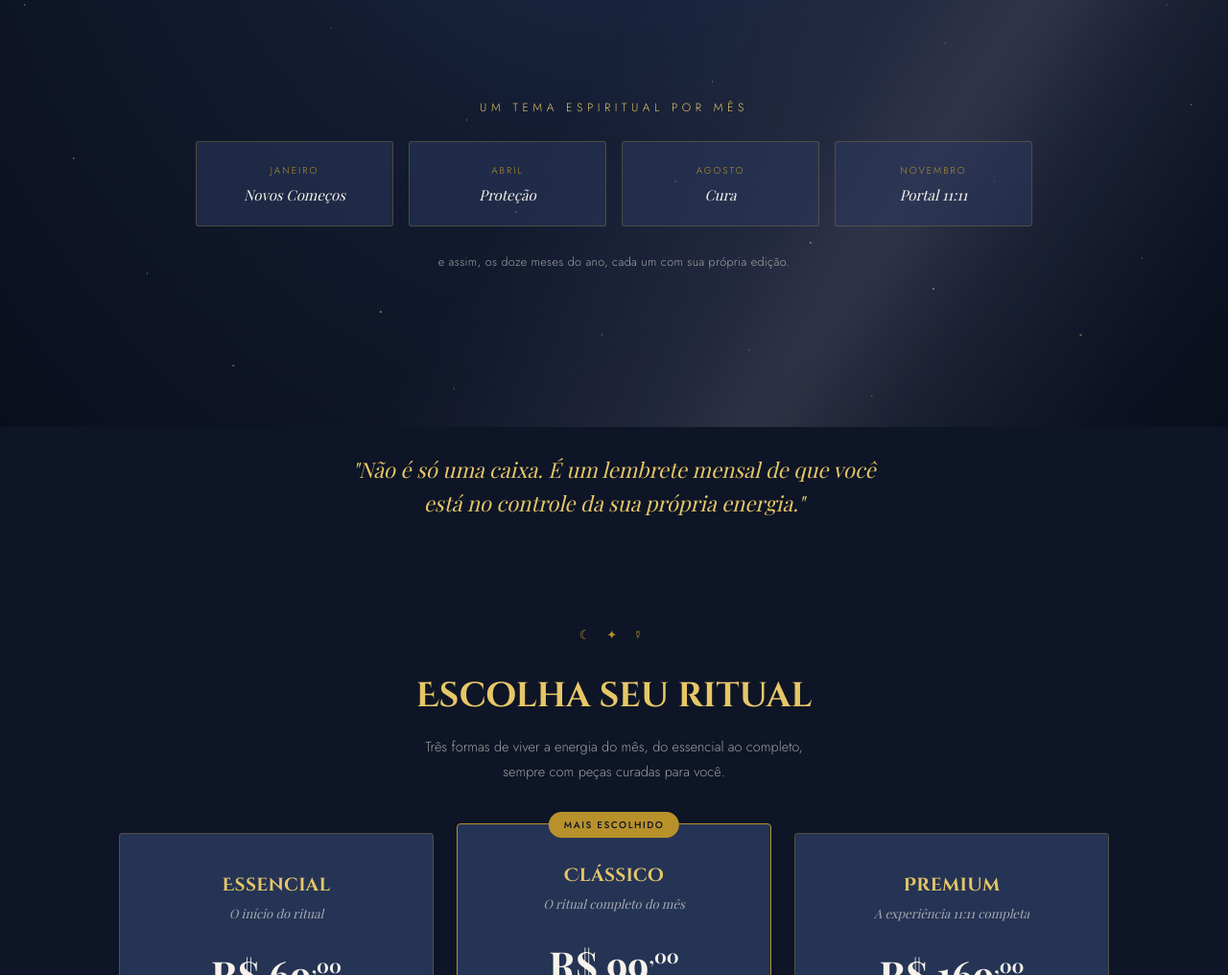
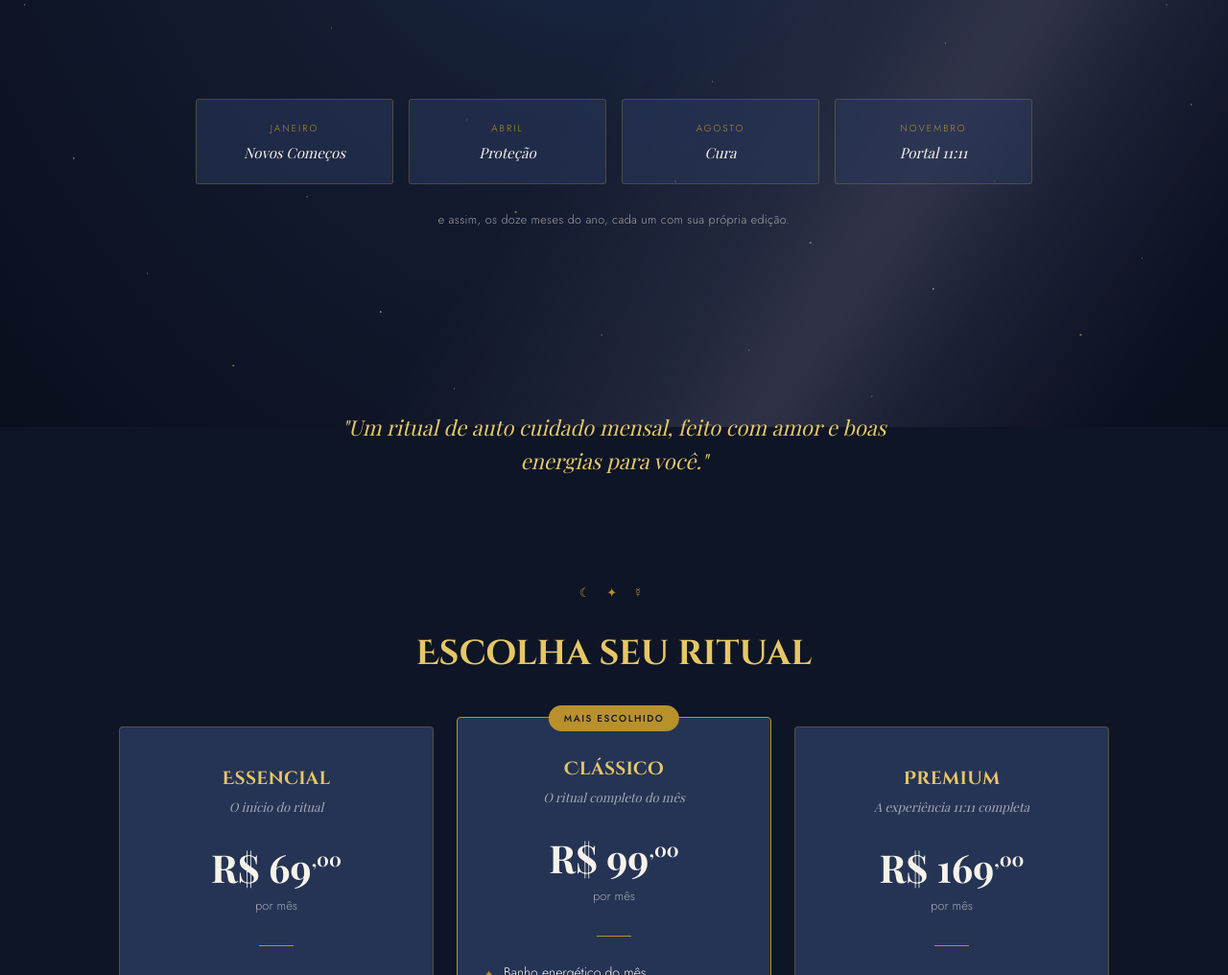
Before and after one commit to moniquemaciel/11-11-se, a plain HTML site: page frontend/index.html in a window 1280 px wide. Shown: the part 355-1371 px from the top of the page at 96% size. Drawn offline with nearby package versions, Linux system fonts and the light colour scheme; a web font is replaced by a local one.

Commit message:
Ajusta cor do og-image, remove textos e atualiza frase da seção scarcity

```diff
--- a/frontend/index.html
+++ b/frontend/index.html
@@ -1707,7 +1707,6 @@
     </section>
 
     <section class="themes-section">
-      <p class="eyebrow reveal" style="margin-bottom: 26px;">Um tema espiritual por mês</p>
       <div class="theme-row">
         <div class="theme-card reveal"><div class="month">Janeiro</div><div class="theme">Novos Começos</div></div>
         <div class="theme-card reveal"><div class="month">Abril</div><div class="theme">Proteção</div></div>
@@ -1718,14 +1717,13 @@
     </section>
 
     <section class="scarcity">
-      <p class="reveal">"Não é só uma caixa. É um lembrete mensal de que você está no controle da sua própria energia."</p>
+      <p class="reveal">"Um ritual de auto cuidado mensal, feito com amor e boas energias para você."</p>
     </section>
 
     <div class="moon-divider reveal" style="text-align:center; margin-top: 20px;">&#9790; &#10022; &#9791;</div>
 
     <section class="plans-intro" id="planos">
       <h2 class="titulo reveal">Escolha seu ritual</h2>
-      <p class="reveal">Três formas de viver a energia do mês, do essencial ao completo, sempre com peças curadas para você.</p>
     </section>
 
     <div class="plans">
```
Also changed, not shown: frontend/assets/og-image.png.
